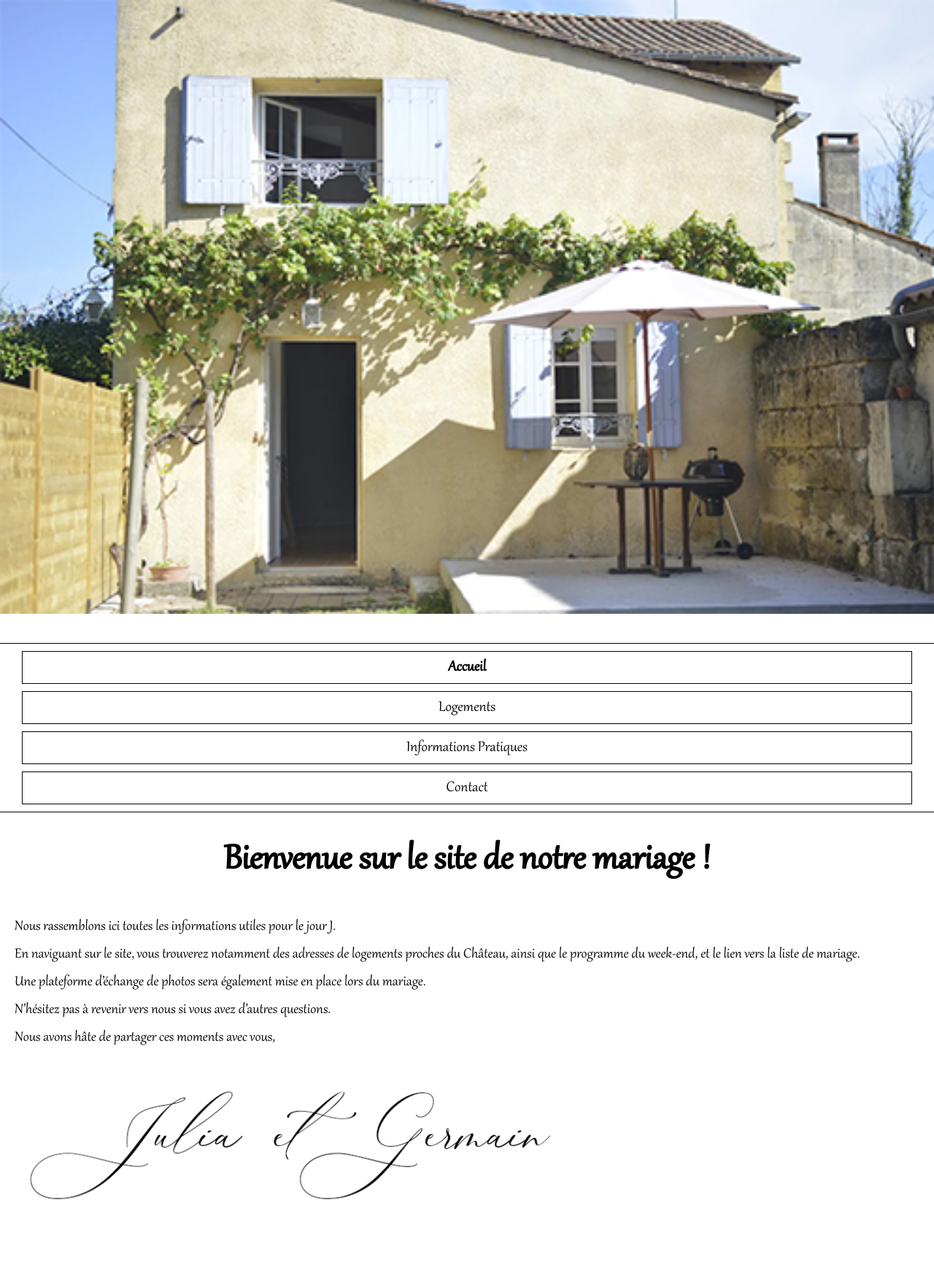
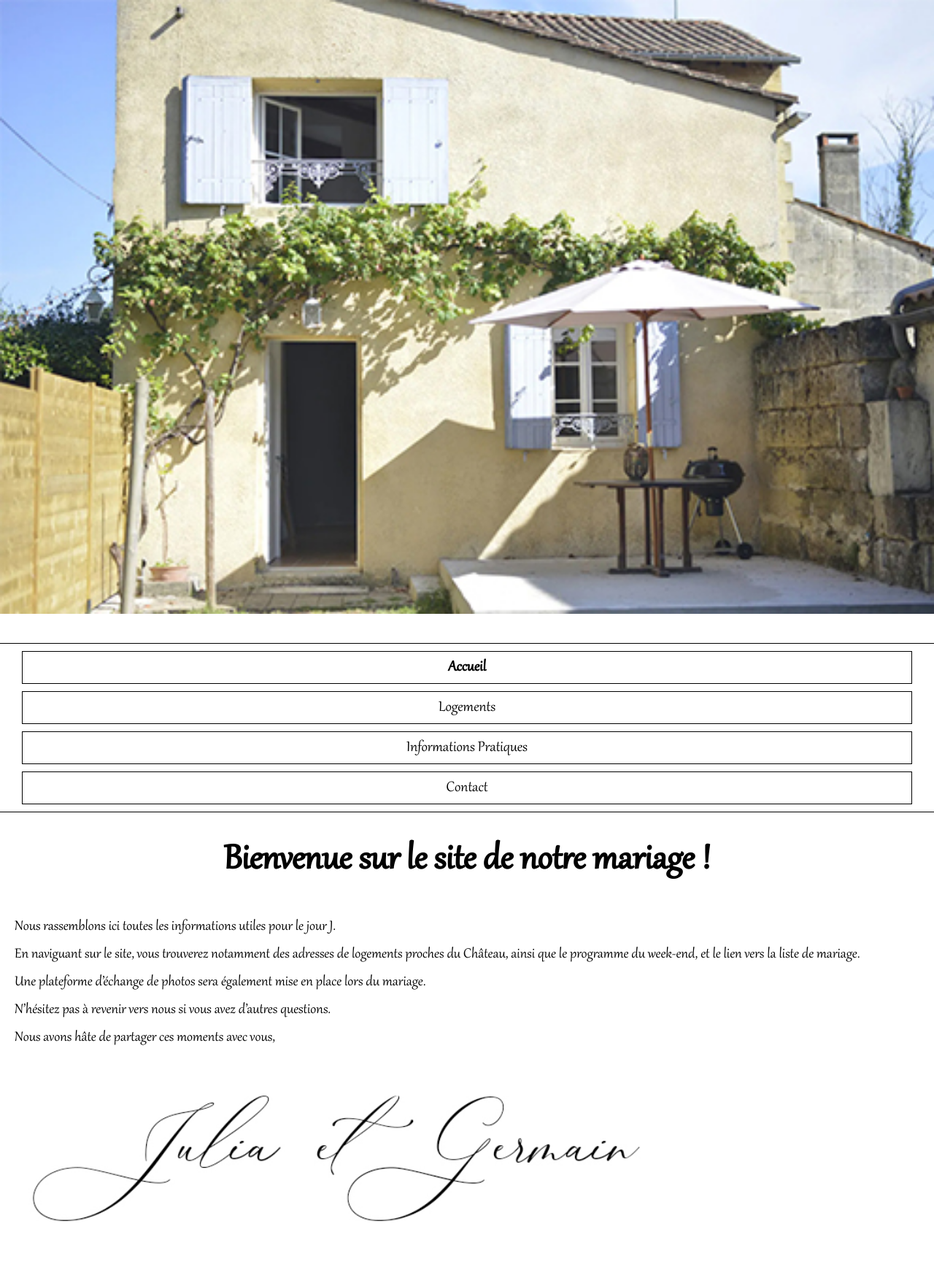
Before and after one commit to Germinal-A/Site-du-Mariage-de-Julia-et-Germain, a Jekyll site: the page built from index.md, in a window 1280 px wide. Shown: the whole page at 73% size. Built offline with Jekyll 4.4.1, drawn with Linux system fonts in a browser that asks for light colours; before the commit the page ends 1718 px from its top, so only the background shows below that.

Commit message:
Update index.md

```diff
--- a/index.md
+++ b/index.md
@@ -13,4 +13,4 @@ N'hésitez pas à revenir vers nous si vous avez d'autres questions.
 Nous avons hâte de partager ces moments avec vous,
 
 <img src="/assets/Signature.jpg" width="30%" class="large">
-<img src="/assets/Signature.jpg" width="60%" class="small">
+<img src="/assets/Signature.jpg" width="70%" class="small">
```
